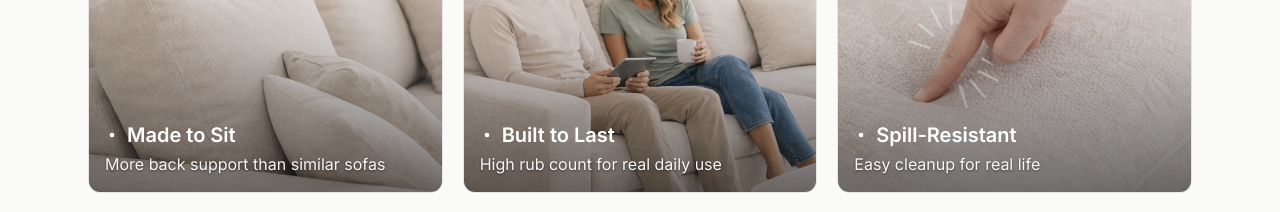
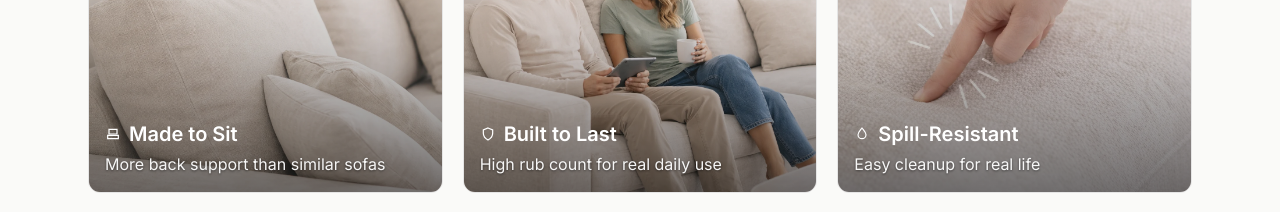
Before and after one commit to shop4me/ARVA, a Next.js app: page /products/atlas-3-seater in a window 1280 px wide. Shown: the part 6240-6452 px from the top of the page. Built offline with nearby package versions, Linux system fonts and the light colour scheme.

Commit message:
Refine Why ARVA tile icons

```diff
--- a/components/product/WhyArvaVisual.tsx
+++ b/components/product/WhyArvaVisual.tsx
@@ -1,7 +1,10 @@
+import type { ReactNode } from "react";
+
 type WhyArvaTile = {
   image: string;
   headline: string;
   tagline: string;
+  icon: ReactNode;
 };
 
 const WHY_ARVA_TILES: WhyArvaTile[] = [
@@ -9,16 +12,53 @@ const WHY_ARVA_TILES: WhyArvaTile[] = [
     image: "/assets/1.webp",
     headline: "Made to Sit",
     tagline: "More back support than similar sofas",
+    icon: (
+      <svg
+        width="16"
+        height="16"
+        viewBox="0 0 24 24"
+        fill="none"
+        xmlns="http://www.w3.org/2000/svg"
+        aria-hidden="true"
+      >
+        <path d="M6 5h12v7H6V5Z" stroke="white" strokeWidth="1.8" />
+        <path d="M4 14h16v5H4v-5Z" stroke="white" strokeWidth="1.8" />
+      </svg>
+    ),
   },
   {
     image: "/assets/2.webp",
     headline: "Built to Last",
     tagline: "High rub count for real daily use",
+    icon: (
+      <svg
+        width="16"
+        height="16"
+        viewBox="0 0 24 24"
+        fill="none"
+        xmlns="http://www.w3.org/2000/svg"
+        aria-hidden="true"
+      >
+        <path d="M12 3l7 3v5c0 4.2-2.6 7.8-7 10-4.4-2.2-7-5.8-7-10V6l7-3Z" stroke="white" strokeWidth="1.8" />
+      </svg>
+    ),
   },
   {
     image: "/assets/3.webp",
     headline: "Spill-Resistant",
     tagline: "Easy cleanup for real life",
+    icon: (
+      <svg
+        width="16"
+        height="16"
+        viewBox="0 0 24 24"
+        fill="none"
+        xmlns="http://www.w3.org/2000/svg"
+        aria-hidden="true"
+      >
+        <path d="M12 3c3 4 6 6.8 6 10a6 6 0 1 1-12 0c0-3.2 3-6 6-10Z" stroke="white" strokeWidth="1.8" />
+      </svg>
+    ),
   },
 ];
 
@@ -61,16 +101,7 @@ export default function WhyArvaVisual() {
               <div className="absolute inset-0 bg-gradient-to-t from-black/55 via-black/20 to-transparent" />
               <div className="absolute left-4 right-4 bottom-4 z-10">
                 <p className="inline-flex items-center gap-2 text-white font-semibold text-xl leading-tight">
-                  <svg
-                    width="14"
-                    height="14"
-                    viewBox="0 0 24 24"
-                    fill="none"
-                    xmlns="http://www.w3.org/2000/svg"
-                    aria-hidden="true"
-                  >
-                    <circle cx="12" cy="12" r="4" fill="white" />
-                  </svg>
+                  {tile.icon}
                   {tile.headline}
                 </p>
                 <p className="mt-1 text-white/95 text-sm sm:text-base leading-relaxed drop-shadow-[0_1px_1px_rgba(0,0,0,0.5)]">
```
